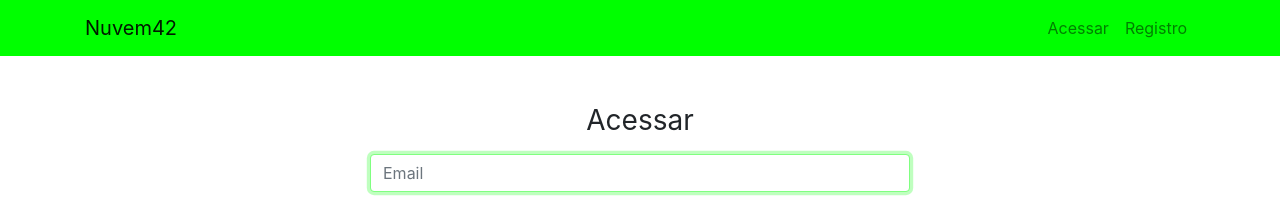
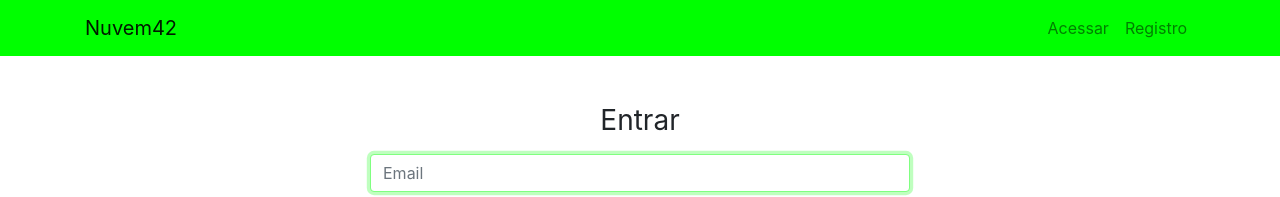
Before and after one commit to heraldo663/nuvem42, a Vue app in the folder client/: page /login in a window 1280 px wide. Shown: the top 197 px of the page. Built offline with nearby package versions, Linux system fonts and the light colour scheme; no server answers.

Commit message:
fixed login pages text

```diff
--- a/client/src/views/Login.vue
+++ b/client/src/views/Login.vue
@@ -7,7 +7,7 @@
             {{error.error}}
           </div>
           <form class="form-signin" @submit.prevent="onSubmit">
-            <h1 class="h3 mb-3 font-weight-normal">Acessar</h1>
+            <h1 class="h3 mb-3 font-weight-normal">Entrar</h1>
             <div class="form-group">
               <label for="inputEmail" class="sr-only">Email</label>
               <input type="email" id="inputEmail" v-model.trim.lazy="email" class="form-control" placeholder="Email" required autofocus>
@@ -19,7 +19,7 @@
             <div class="checkbox mb-3">
               <label>
                 <input type="checkbox" value="remember-me" true-value=true
-                  false-value=false v-model="rememberMe"> Lembre de mim
+                  false-value=false v-model="rememberMe"> Lembre-se
               </label>
             </div>
             <button class="btn btn-lg btn-primary btn-block" type="submit">Entrar</button>
```
